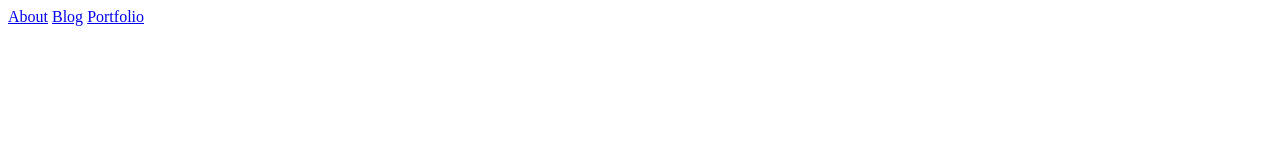
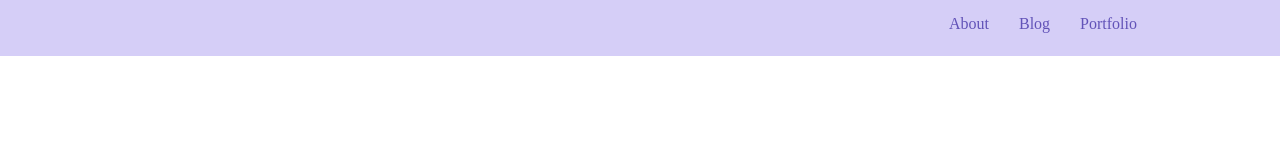
Before and after one commit to Xteff/www, a plain HTML site: page index.html in a window 1280 px wide. Drawn offline with Linux system fonts and the light colour scheme.

Commit message:
CSS for the navigation menu

```diff
--- /dev/null
+++ b/assets/css/modules/nav.css
@@ -0,0 +1,24 @@
+header {
+  height: 7%;
+  left: 0;
+  position: fixed;
+  top: 0;
+  width: 100%;
+}
+nav {
+  background-color: #D5CEF7;
+  height: 7%;
+  position: fixed;
+  width: 100%;
+}
+
+a {
+  color: #6253B8;
+  float: right;
+  margin: 15px 15px;
+  text-decoration: none;
+}
+
+a:nth-of-type(1) {
+  padding-right: 10%;
+}
--- a/index.html
+++ b/index.html
@@ -2,15 +2,17 @@
 <html>
 <head>
   <meta charset="utf-8">
+
+  <link rel="stylesheet" type="text/css" href="assets/css/modules/nav.css">
 </head>
 
 <body>
 
   <header>
     <nav>
-      <a href="/about">About</a>
-      <a href="/blog">Blog</a>
-      <a href="/portfolio">Portfolio</a>
+      <a href="#">Portfolio</a>
+      <a href="#">Blog</a>
+      <a href="#">About</a>
     </nav>
   </header>
 
```
